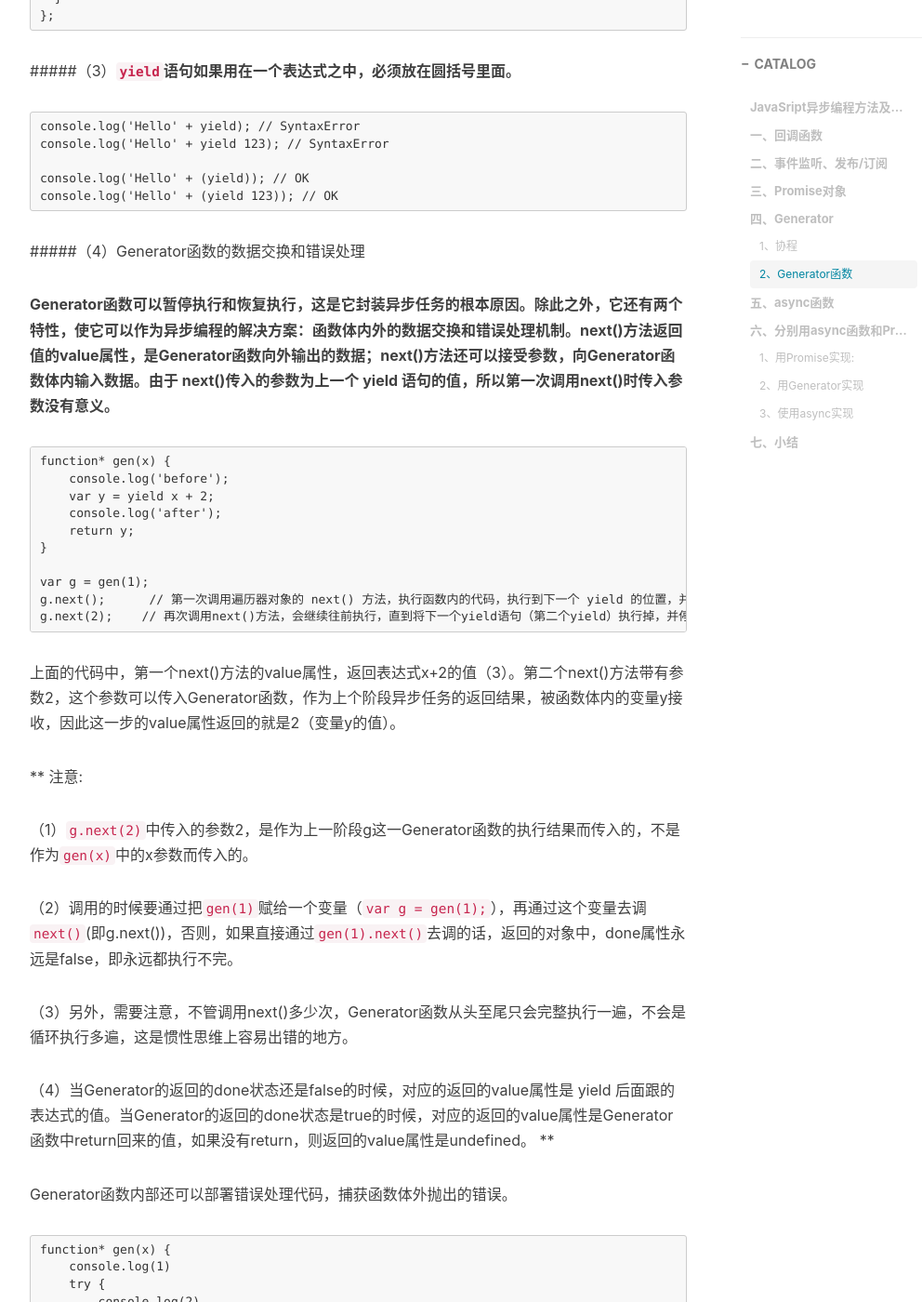
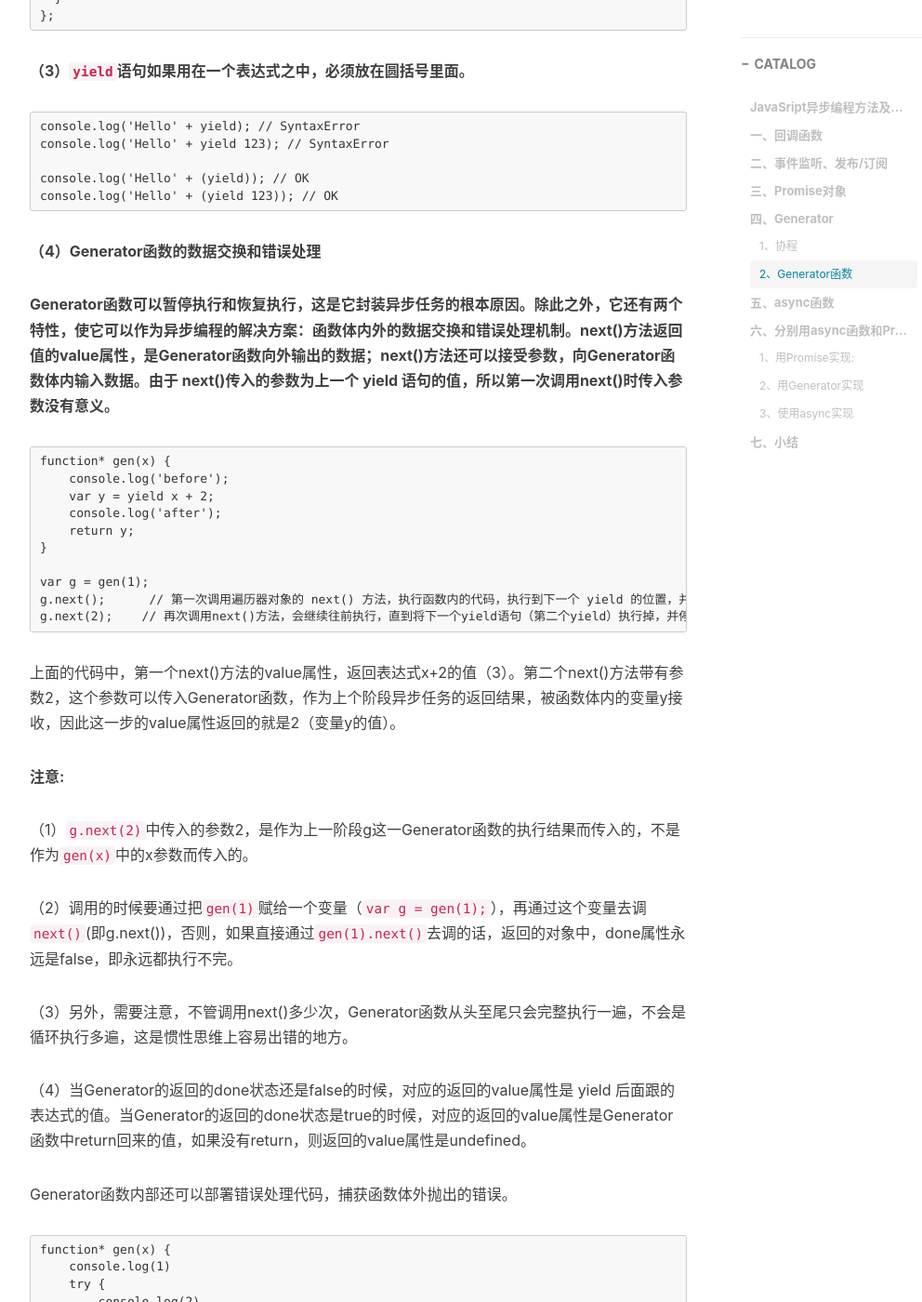
Before and after one commit to mobilesite/mobilesite.github.io, a Jekyll site: the page built from _posts/2016-11-02-js-async-methods.md, in a window 1280 px wide and 1400 px high, scrolled down 5713 px. Shown: the whole window at 93% size, without its empty margins (233-1225 px from the left). Built offline with Jekyll 4.4.1, drawn with Linux system fonts in a browser that asks for light colours; nearby versions of some CDN libraries; comment, search, counter and statistics services are not loaded; some of the changed text lies outside the part shown.

Commit message:
'update'

````diff
--- a/_posts/2016-11-02-js-async-methods.md
+++ b/_posts/2016-11-02-js-async-methods.md
@@ -182,7 +182,7 @@ function asyncJob() {
 
 Generator函数是协程在ES6中的实现，最大的特点就是可以交出函数的执行权（即暂停执行）。整个Generator函数就是一个封装的异步任务，或者说就是异步任务的容器。
 
-#####（1）使用`function*`定义一个Generator函数。
+**（1）使用`function*`定义一个Generator函数。**
 
 ```
 function* gen(x) {
@@ -200,7 +200,7 @@ g.next() // { value: undefined, done: true }
 
 换而言之，next()方法的作用是分阶段执行Generator函数。每次调用next()方法，会返回一个对象，表示当前阶段的信息（包括value属性和done属性）。value属性是yield语句后面表达式的值，表示当前阶段的值；done属性是一个布尔值，表示Generator函数是否执行完毕，即是否还有一个阶段。
 
-#####（2）**`yield`不能用在普通函数内部。**
+**（2）`yield`不能用在普通函数内部。**
 
 ```
 var flat = function* (a) {
@@ -215,7 +215,7 @@ var flat = function* (a) {
 };
 ```
 
-#####（3）**`yield`语句如果用在一个表达式之中，必须放在圆括号里面。**
+**（3）`yield`语句如果用在一个表达式之中，必须放在圆括号里面。**
 
 ```
 console.log('Hello' + yield); // SyntaxError
@@ -225,7 +225,7 @@ console.log('Hello' + (yield)); // OK
 console.log('Hello' + (yield 123)); // OK
 ```
 
-#####（4）Generator函数的数据交换和错误处理
+**（4）Generator函数的数据交换和错误处理**
 
 **Generator函数可以暂停执行和恢复执行，这是它封装异步任务的根本原因。除此之外，它还有两个特性，使它可以作为异步编程的解决方案：函数体内外的数据交换和错误处理机制。next()方法返回值的value属性，是Generator函数向外输出的数据；next()方法还可以接受参数，向Generator函数体内输入数据。由于 next()传入的参数为上一个 yield 语句的值，所以第一次调用next()时传入参数没有意义。**
 
@@ -254,7 +254,6 @@ g.next(2);    // 再次调用next()方法，会继续往前执行，直到将下
 （3）另外，需要注意，不管调用next()多少次，Generator函数从头至尾只会完整执行一遍，不会是循环执行多遍，这是惯性思维上容易出错的地方。
 
 （4）当Generator的返回的done状态还是false的时候，对应的返回的value属性是 yield 后面跟的表达式的值。当Generator的返回的done状态是true的时候，对应的返回的value属性是Generator函数中return回来的值，如果没有return，则返回的value属性是undefined。
-**
 
 Generator函数内部还可以部署错误处理代码，捕获函数体外抛出的错误。
 
@@ -309,7 +308,7 @@ result.value.then(function(data) {
 
 上面代码中，首先执行Generator函数，获取遍历器对象。然后使用next()方法，执行异步任务的第一阶段。**由于Fetch模块返回的是一个Promise对象，因此需要用then()方法调用下一个next()方法。**
 
-#####（5）多指针交叉执行next
+**（5）多指针交叉执行next**
 
 那么，如果对于同一个Generator函数，如果我们建立多个指针，并让这多个指针交叉执行`next()`会怎么样呢？
 
@@ -336,7 +335,7 @@ console.log(gen.next()); // 3
 
 可以看到，**虽然Generator函数将异步操作表示得很简洁，但是流程管理却不方便（即何时执行第一阶段，何时执行第二阶段）。**
 
-#####（6）for...of循环
+**（6）for...of循环**
 
 **for...of循环可以自动遍历Generator函数时生成的Iterator对象，且此时不再需要调用next方法。**
 
@@ -356,7 +355,7 @@ for (let v of foo()) {
 // 1 2 3 4 5  这里需要注意，一旦next方法的返回对象的done属性为true，for...of循环就会中止，且不包含该返回对象，所以上面代码的return语句返回的6，不包括在for...of循环之中。
 ```
 
-#####（7）`Generator.prototype.throw()`
+**（7）`Generator.prototype.throw()`**
 
 Generator函数返回的遍历器对象，都有一个throw方法，可以在函数体外抛出错误，然后在Generator函数体内捕获。
 
@@ -406,7 +405,7 @@ g.throw() // b
 g.next() // c
 ```
 
-#####（8）`Generator.prototype.return()`
+**（8）`Generator.prototype.return()`**
 
 **Generator函数返回的遍历器对象，还有一个return方法，可以返回给定的值，并且终结遍历Generator函数。**
 
@@ -424,7 +423,7 @@ g.return('foo') // { value: "foo", done: true }  value 值变成了 return 的
 g.next()        // { value: undefined, done: true }  return 方法 导致 generator 函数结束，所以 value 为 undefined
 ```
 
-#####（9）`yield*`语句
+**（9）`yield*`语句**
 
 带有 iterator 接口的，都可以被 `yield*` 遍历。
 
@@ -456,7 +455,7 @@ function* gen(){
 gen().next() // { value:"a", done:false }
 ```
 
-#####（10）Generator与状态机
+**（10）Generator与状态机**
 
 ```
 var clock = function*() {
@@ -513,7 +512,6 @@ var asyncReadFile = async function() {
 
 发现了吧，**async函数就是将Generator函数的星号替换成了async，将yield替换成await，除此之外，还对 Generator做了以下四点改进：**
 
-**
 （1）内置执行器。Generator函数的执行比如靠执行器，所以才有了co模块等异步执行器，而async函数是自带执行器的。也就是说：async函数的执行，与普通函数一模一样，只要一行：
 
 ```
@@ -527,7 +525,6 @@ var result = asyncReadFile();
 （4）更广的适用性。async函数的await命令后面可以是Promise对象和原始类型的值（数值、字符串和布尔值，而这是等同于同步操作）。
 
 （5）返回值是Promise，这比Generator函数返回的是Iterator对象方便多了。你可以用then()指定下一步操作。
-**
 
 进一步说，async函数完全可以看作由多个异步操作包装成的一个Promise对象，而await命令就是内部then()命令的语法糖。
 
@@ -597,15 +594,14 @@ async function asyncPrint(value, ms) {
 asyncPrint('Hello World!', 500);
 ```
 
-注意事项
+**注意事项**
 
-**
 （1）await命令后面的Promise对象，运行结果可能是reject，所以最好把await命令放在try...catch代码块中。
 
 （2）await命令只能用在async函数中，用在普通函数中会报错。
 
 （3）ES6将await增加为保留字。如果使用这个词作为标识符，在ES5中是合法的，但是ES6会抛出 SyntaxError（语法错误）。
-**
+
 
 ### 六、分别用async函数和Promise、Generator实现同一功能
 
````
Also changed, not shown: other parts of _posts/2016-11-02-js-async-methods.md (+2 -2 lines).
